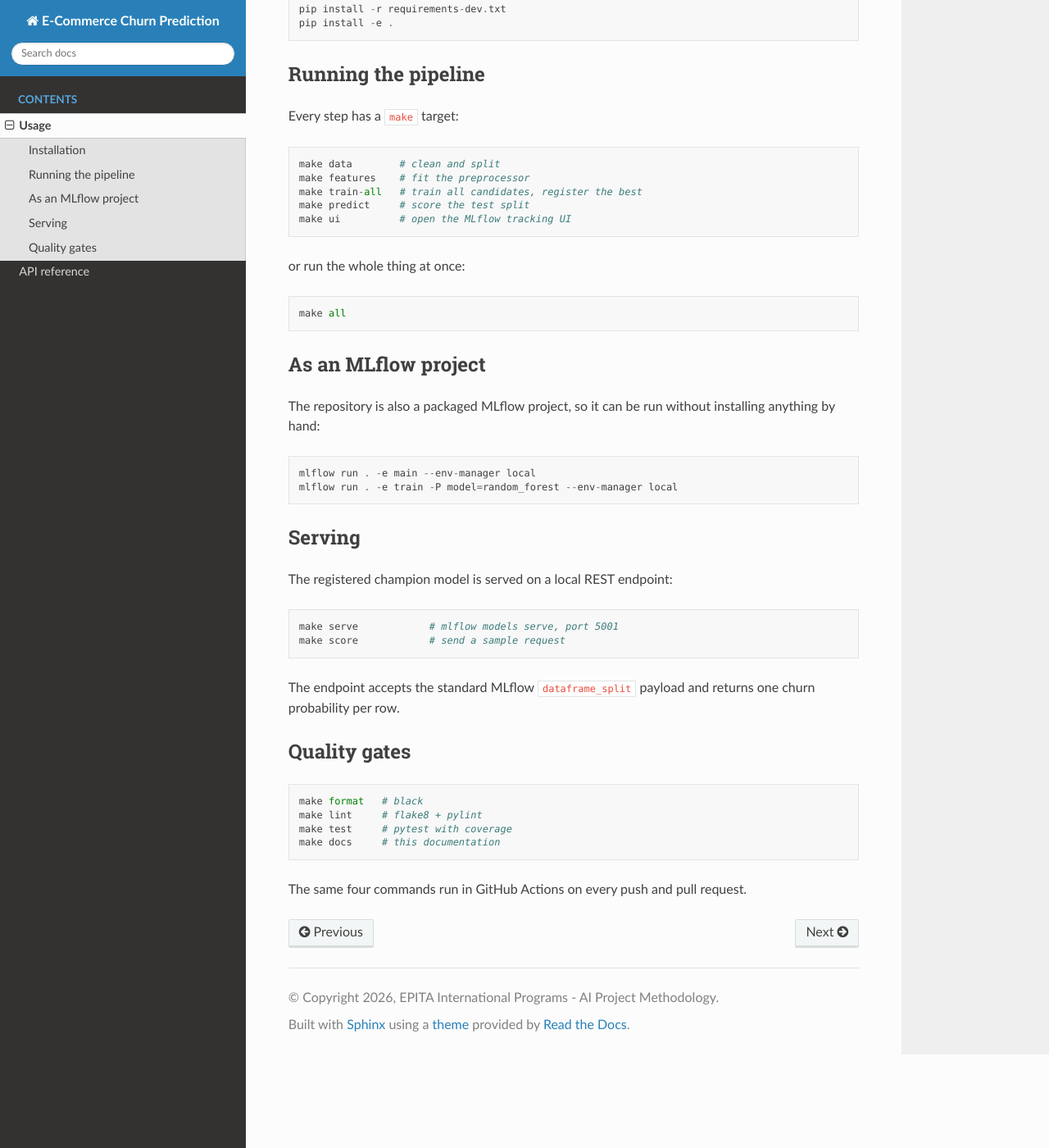
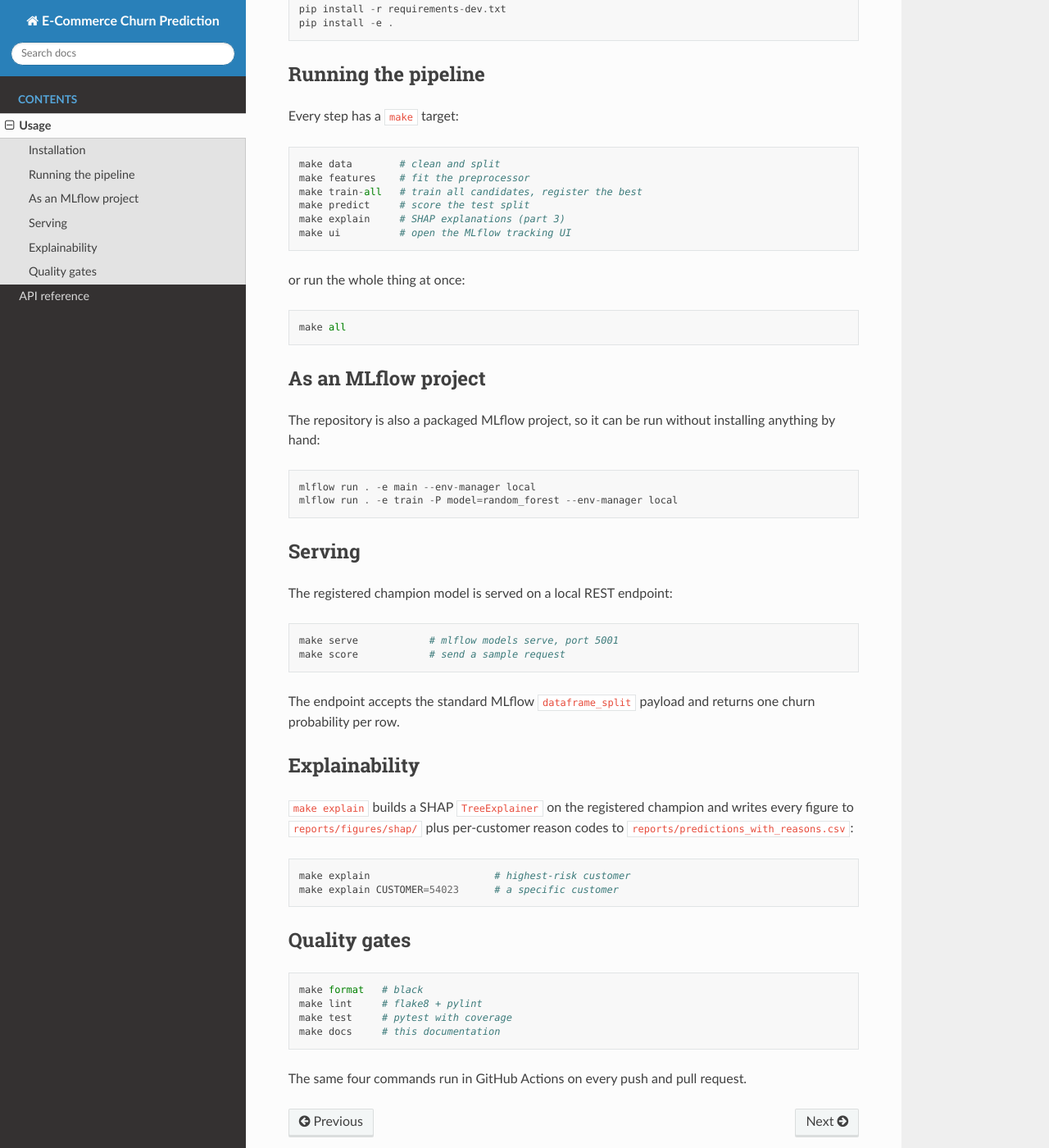
Before and after one commit to ribbzz/AI_Project_Methodology, a Sphinx documentation site: the page built from docs/source/usage.rst, in a window 1280 px wide and 1400 px high, scrolled down 405 px. Shown: the whole window at 82% size. Built offline with Sphinx 7.4.7 and the Read the Docs theme 3.1.0, drawn with Linux system fonts in a browser that asks for light colours.

Commit message:
Document the explainability step

```diff
--- a/docs/source/api.rst
+++ b/docs/source/api.rst
@@ -31,6 +31,11 @@ Inference
 
 .. automodule:: churn.models.predict_model
 
+Explainability (SHAP)
+---------------------
+
+.. automodule:: churn.models.explain
+
 Visualisation
 -------------
 
--- a/docs/source/conf.py
+++ b/docs/source/conf.py
@@ -25,7 +25,7 @@ autodoc_default_options = {
     "show-inheritance": True,
     "member-order": "bysource",
 }
-autodoc_mock_imports = ["mlflow", "lightgbm"]
+autodoc_mock_imports = ["mlflow", "lightgbm", "shap"]
 napoleon_google_docstring = True
 napoleon_numpy_docstring = False
 
--- a/docs/source/index.rst
+++ b/docs/source/index.rst
@@ -30,6 +30,10 @@ separate command:
    * - Inference
      - ``python -m churn.models.predict_model``
      - Scores customers with the champion model and assigns a risk band.
+   * - Explainability
+     - ``python -m churn.models.explain``
+     - Computes Shapley values with a SHAP TreeExplainer and writes the
+       global, per-class and per-customer explanations.
 
 .. toctree::
    :maxdepth: 2
--- a/docs/source/usage.rst
+++ b/docs/source/usage.rst
@@ -23,6 +23,7 @@ Every step has a ``make`` target::
     make features    # fit the preprocessor
     make train-all   # train all candidates, register the best
     make predict     # score the test split
+    make explain     # SHAP explanations (part 3)
     make ui          # open the MLflow tracking UI
 
 or run the whole thing at once::
@@ -49,6 +50,16 @@ The registered champion model is served on a local REST endpoint::
 The endpoint accepts the standard MLflow ``dataframe_split`` payload and
 returns one churn probability per row.
 
+Explainability
+--------------
+
+``make explain`` builds a SHAP ``TreeExplainer`` on the registered champion and
+writes every figure to ``reports/figures/shap/`` plus per-customer reason codes
+to ``reports/predictions_with_reasons.csv``::
+
+    make explain                     # highest-risk customer
+    make explain CUSTOMER=54023      # a specific customer
+
 Quality gates
 -------------
 
```
